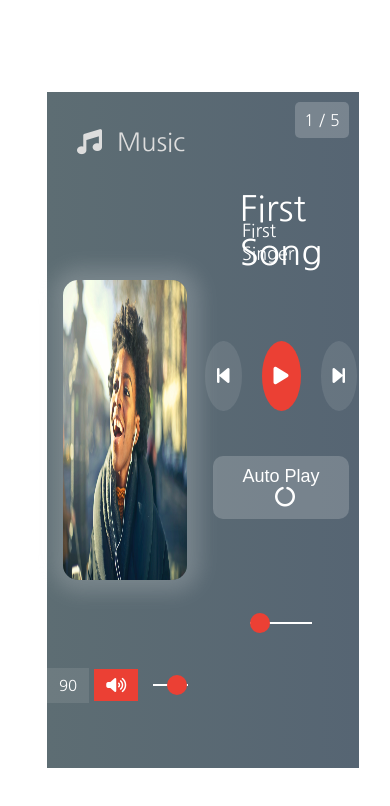
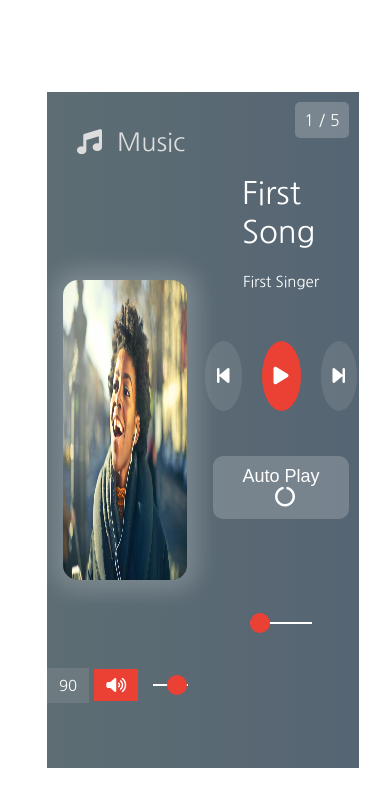
Before and after one commit to debutler266/Music-Player-2, a plain HTML site: page index.html in a window 390 px wide. Drawn offline with Linux system fonts and the light colour scheme.

Commit message:
style change to title text & subtext

```diff
--- a/style.css
+++ b/style.css
@@ -218,3 +218,23 @@ input[type='range']::-webkit-slider-thumb {
 .right .show_song_no p:nth-child(2) {
   margin: 0 5px;
 }
+
+
+
+@media screen and (max-width: 600px) {
+  .right #artist {
+
+    top: 165px;
+    font-size: 15px;
+  }
+
+  .right #title {
+    position: absolute;
+    top: 50px;
+    left: 50%;
+    transform: translateX(-50%);
+    text-transform: capitalize;
+    color: #ffffff;
+    font-size: 31px;
+  }
+}
```
